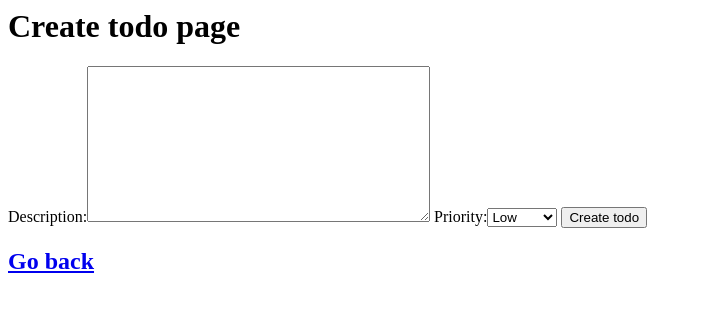
After one commit to fosteeco/my-django-todo-list, a Django app: page /createtodo/ in a window 1280 px wide. The commit adds this page. Shown: the top 312 px of the page, without its empty margins (0-701 px from the left). Run offline with Django 3.2, Linux system fonts and the light colour scheme.

Commit message:
Create todo feature added

```diff
--- a/todo_demo/urls.py
+++ b/todo_demo/urls.py
@@ -20,4 +20,6 @@ from todolist import views
 urlpatterns = [
     path('admin/', admin.site.urls),
     path('', views.home, name='home'),
+    path('todohome/', views.todohome, name='todohome'),
+    path('createtodo/', views.createtodo, name='createtodo'),
 ]
--- /dev/null
+++ b/todolist/forms.py
@@ -0,0 +1,8 @@
+from django import forms
+from .models import todoItem
+
+class todoForm(forms.ModelForm):
+    class Meta:
+        model = todoItem
+        fields = ['description', 'priority']
+        labels = {'description': 'Description', 'priority': 'Priority'}
--- a/todolist/models.py
+++ b/todolist/models.py
@@ -1 +1,15 @@
 from django.db import models
+from django.utils import timezone
+
+class todoItem(models.Model):
+    class priority(models.IntegerChoices):
+        HIGH = 3
+        MEDIUM = 2
+        LOW = 1
+
+    description = models.TextField(blank='false')
+    created_at = models.DateTimeField(default=timezone.now())
+    priority = models.IntegerField(choices=priority.choices, default=1)
+
+    def __str__(self):
+        return description
--- /dev/null
+++ b/todolist/templates/createtodo.html
@@ -0,0 +1,12 @@
+<h1> Create todo page </h1>
+<form action="{% url 'createtodo' %}" method="post">
+{% csrf_token %}
+{{ todoform }}
+<input type="submit" value="Create todo">
+</form>
+
+{% if created_todo_pk %}
+<p> {{ note }} </p>
+{% endif %}
+
+<h2><a href="{% url 'todohome' %}">Go back</a></h2>
--- a/todolist/templates/home.html
+++ b/todolist/templates/home.html
@@ -1 +1,3 @@
 <h1> Home test </h1>
+<h2><a href= {% url 'todohome' %}>todohome</a></h2>
+<h3>test</h3>
--- a/todolist/views.py
+++ b/todolist/views.py
@@ -1,4 +1,28 @@
 from django.shortcuts import render
+from .forms import todoForm
+from .models import todoItem
 
 def home(request):
     return render(request, 'home.html')
+
+def todohome(request):
+    allitems = todoItem.objects.all()
+    return render(request, 'todohome.html',{'todoitems': allitems})
+
+
+def createtodo(request):
+    if request.method == 'POST':
+        filled_form = todoForm(request.POST)
+        if filled_form.is_valid():
+            created_todo = filled_form.save()
+            created_todo_pk = created_todo.id
+            note = 'Successfully created todo!, ID#= %d' %(created_todo_pk,)
+
+            filled_form = todoForm()
+        else:
+            created_todo_pk = None
+            note = 'Failed to create todo!'
+        return render(request, 'createtodo.html', {'created_todo_pk': created_todo_pk, 'todoform': filled_form, 'note':note})
+    else:
+        form = todoForm()
+        return render(request, 'createtodo.html', {'todoform': form})
```
Also changed, not shown: todolist/templates/todohome.html (added, +10 -0 lines), db.sqlite3, todolist/migrations/0001_initial.py (added), todolist/migrations/0002_auto_20200517_1825.py (added), todolist/migrations/0003_auto_20200517_1825.py (added).
